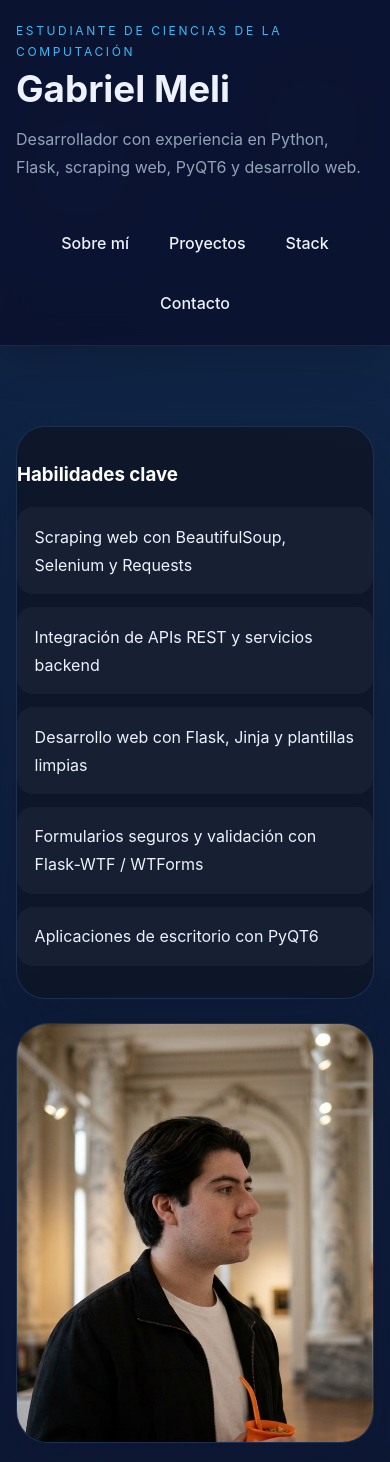
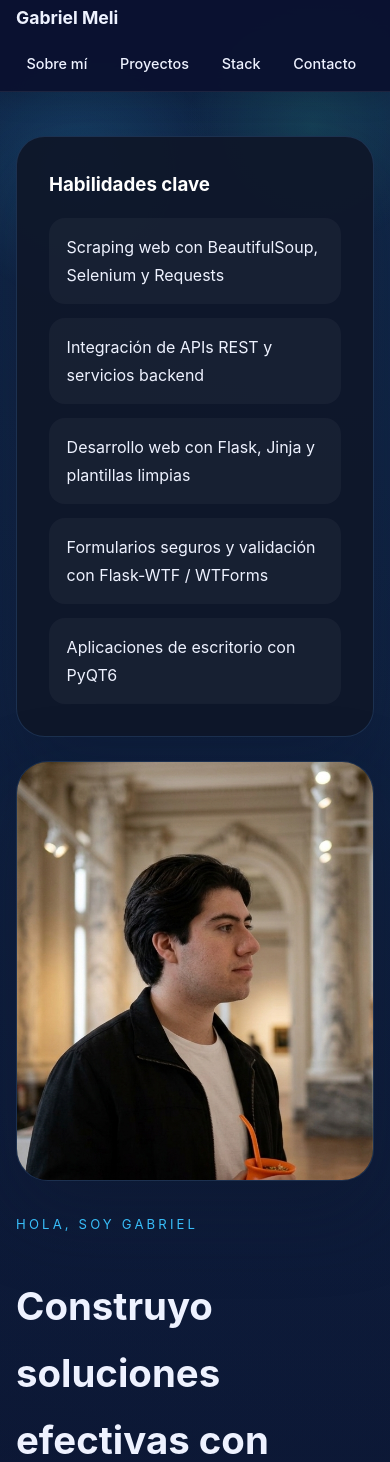
Before and after one commit to gabiagusmeli-alt/portafolio_web, a Flask app: page / in a window 390 px wide. Shown: the top 1462 px of the page. Run offline with Flask 3, Linux system fonts and the light colour scheme; parts of the project's set-up code (start-up, migrations or seed data) failed here and were passed over.

Commit message:
Feat: mejorando el header

```diff
--- a/src/static/style.css
+++ b/src/static/style.css
@@ -48,14 +48,16 @@ body::before {
 }
 
 .site-header {
-  padding: 1.75rem 0;
-  position: sticky;
+  padding: 0.6rem 0;
+  position: fixed;
   top: 0;
+  width: 100%;
   z-index: 10;
   backdrop-filter: blur(15px);
-  background: rgba(11, 18, 48, 0.95);
+  background: rgba(11, 18, 48, 0.98);
   border-bottom: 1px solid rgba(255, 255, 255, 0.08);
-  box-shadow: 0 16px 40px rgba(0, 0, 0, 0.18);
+  box-shadow: 0 8px 24px rgba(0, 0, 0, 0.12);
+  transition: transform 0.35s cubic-bezier(0.4, 0, 0.2, 1);
 }
 
 .header-inner,
@@ -70,14 +72,16 @@ body::before {
 .header-inner {
   grid-template-columns: 1fr auto;
   align-items: center;
+  gap: 0.75rem;
 }
 
 .eyebrow {
-  margin: 0 0 0.5rem;
+  margin: 0;
   text-transform: uppercase;
-  letter-spacing: 0.22em;
+  letter-spacing: 0.15em;
   color: var(--accent-strong);
-  font-size: 0.75rem;
+  font-size: 0.6rem;
+  display: none;
 }
 
 .site-header h1,
@@ -91,8 +95,12 @@ body::before {
 
 .site-header h1 {
   margin: 0;
-  font-size: clamp(2.3rem, 4vw, 3.4rem);
-  line-height: 1.05;
+  font-size: 1.3rem;
+  line-height: 1.1;
+}
+
+.site-header .subtitle {
+  display: none;
 }
 
 .subtitle,
@@ -107,8 +115,8 @@ body::before {
 
 .nav-links {
   display: flex;
-  gap: 1rem;
-  flex-wrap: wrap;
+  gap: 0.4rem;
+  flex-wrap: nowrap;
   justify-content: flex-end;
   align-items: center;
 }
@@ -117,14 +125,15 @@ body::before {
   color: var(--text);
   text-decoration: none;
   font-weight: 500;
-  padding: 0.45rem 0.75rem;
-  border-radius: 999px;
+  padding: 0.35rem 0.5rem;
+  border-radius: 6px;
+  font-size: 0.8rem;
   transition: color 0.2s ease, background 0.2s ease;
 }
 
 .nav-links a:hover {
   color: var(--accent);
-  background: rgba(56, 189, 248, 0.14);
+  background: rgba(56, 189, 248, 0.16);
 }
 
 .section {
@@ -480,7 +489,26 @@ body::before {
 
 @media (max-width: 640px) {
   .site-header {
-    padding: 1.25rem 0;
+    padding: 0.5rem 0;
+  }
+
+  .site-header h1 {
+    font-size: 1.1rem;
+  }
+
+  .header-inner {
+    grid-template-columns: 1fr auto;
+    gap: 0.5rem;
+  }
+
+  .nav-links {
+    gap: 0.3rem;
+  }
+
+  .nav-links a {
+    padding: 0.3rem 0.4rem;
+    font-size: 0.75rem;
+    border-radius: 4px;
   }
 
   .hero h2 {
@@ -564,7 +592,11 @@ body::before {
 }
 
 @media (max-width: 900px) {
-  .header-inner,
+  .header-inner {
+    grid-template-columns: 1fr;
+    gap: 1rem;
+  }
+
   .hero-grid,
   .projects-grid,
   .contact-grid,
@@ -575,30 +607,19 @@ body::before {
   .hero-card {
     order: -1;
   }
+
+  .nav-links {
+    justify-content: flex-start;
+    gap: 0.75rem;
+    flex-wrap: wrap;
+  }
+
+  .nav-links a {
+    padding: 0.45rem 0.65rem;
+    font-size: 0.9rem;
+  }
 }
 
-@media (max-width: 640px) {
-  .site-header,
-  .section,
-  .hero-card,
-  .contact-info,
-  .contact-form,
-  .project-card,
-  .timeline-item {
-    padding-left: 0;
-    padding-right: 0;
-  }
-
-  .nav-links {
-    justify-content: center;
-  }
-
-  .projects-grid,
-  .timeline,
-  .contact-grid {
-    gap: 1rem;
-  }
-}
 
 /* Estilos para alertas de mensajes */
 .alert {
--- a/src/templates/index.html
+++ b/src/templates/index.html
@@ -7,6 +7,7 @@
   <link rel="stylesheet" href="{{ url_for('static', filename='style.css') }}">
 </head>
 <body>
+  <div style="height: 56px;"></div>
   <header class="site-header">
     <div class="container header-inner">
       <div>
@@ -201,5 +202,24 @@
       <p>Creado con Python, HTML y CSS.</p>
     </div>
   </footer>
+
+  <script>
+    let lastScrollTop = 0;
+    const header = document.querySelector('.site-header');
+
+    window.addEventListener('scroll', () => {
+      const scrollTop = window.scrollY || document.documentElement.scrollTop;
+
+      if (scrollTop > lastScrollTop && scrollTop > 100) {
+        // Bajando más de 100px
+        header.style.transform = 'translateY(-100%)';
+      } else {
+        // Subiendo o en la parte superior
+        header.style.transform = 'translateY(0)';
+      }
+
+      lastScrollTop = scrollTop <= 0 ? 0 : scrollTop;
+    });
+  </script>
 </body>
 </html>
```
